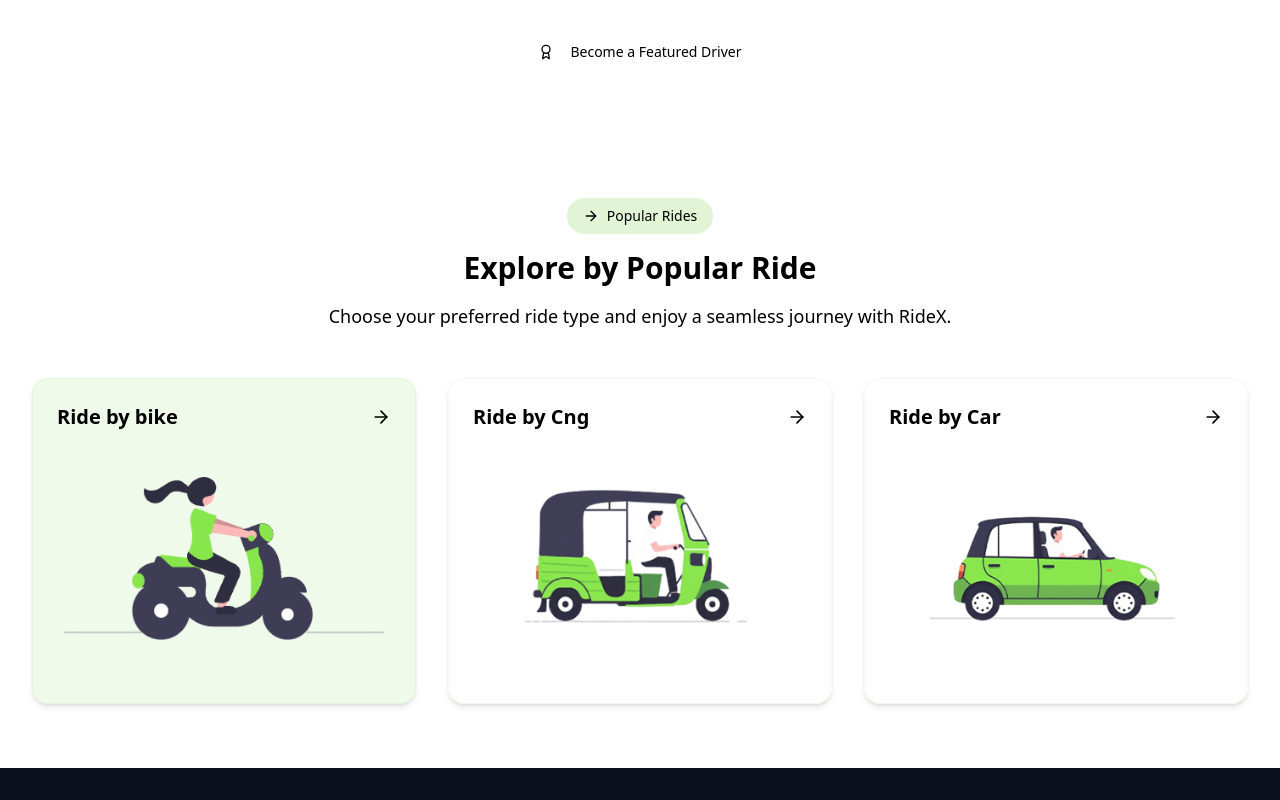
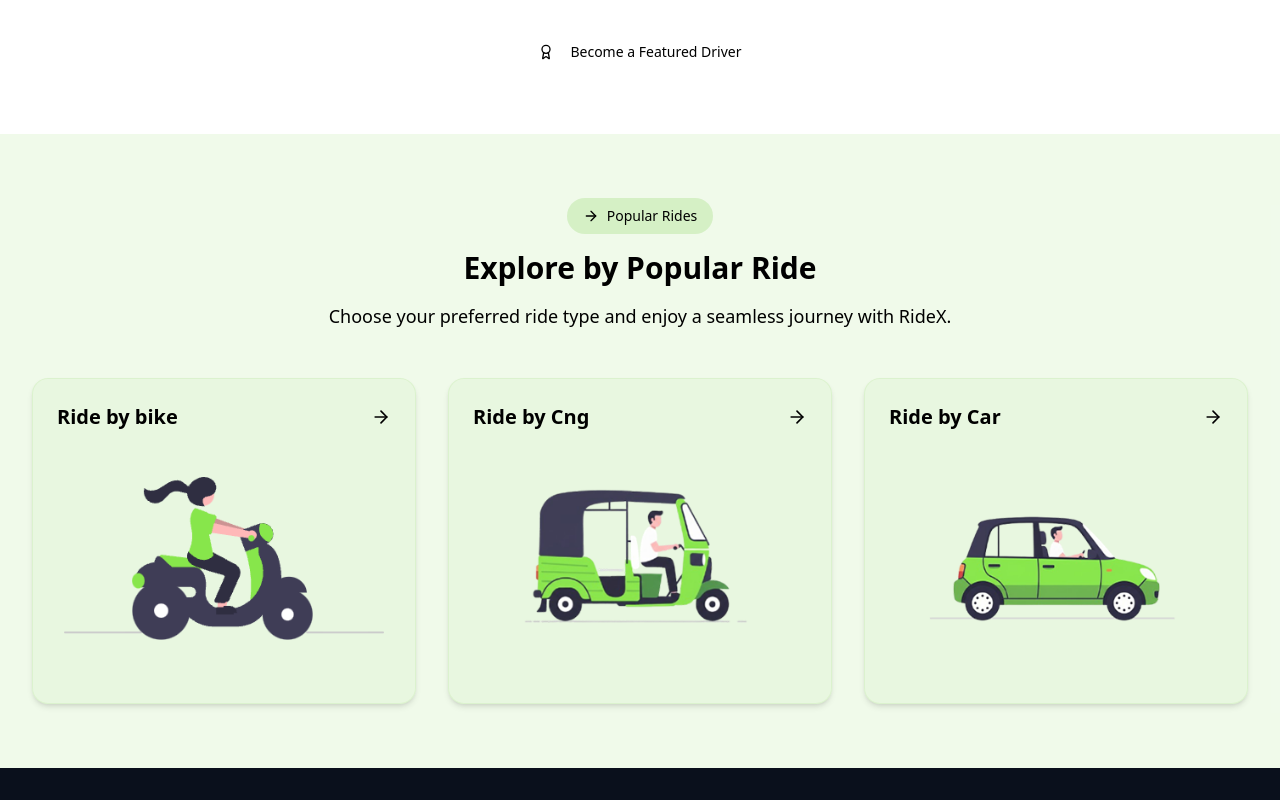
Before and after one commit to rubel6610/RideX-Frontend, a Next.js app: page / in a window 1280 px wide. Shown: the part 1320-2120 px from the top of the page. Built offline with nearby package versions, Linux system fonts and the light colour scheme.

Commit message:
done:popular rides section

```diff
--- a/src/components/Shared/PopularRides.jsx
+++ b/src/components/Shared/PopularRides.jsx
@@ -8,7 +8,7 @@ import { ArrowRight } from 'lucide-react';
 
 const PopularRides = () => {
     return (
-        <section className="py-16 bg-primary/10">
+        <section className="py-16 bg-[#6CC832]/10">
             <div className="max-w-[1440px] mx-auto px-4 sm:px-6 lg:px-8">
                 {/* Section Header */}
                 <div className="text-center space-y-4 mb-12">
@@ -27,7 +27,7 @@ const PopularRides = () => {
                 {/* Rides Grid */}
                 <div className="grid md:grid-cols-2 lg:grid-cols-3 gap-8">
                     <Link href="/rides/bike" className="group">
-                        <div className="card-elevated p-6 space-y-4 hover-lift shadow-md bg-[#6CC832]/10 rounded-2xl flex flex-col items-center transition-all duration-200 group-hover:bg-[#6CC832]/20 cursor-pointer border border-[#6CC832]/10">
+                        <div className="card-elevated p-6 space-y-4 hover-lift shadow-md bg-[#6CC832]/5 rounded-2xl flex flex-col items-center transition-all duration-200 group-hover:bg-[#6CC832]/10 cursor-pointer border border-[#6CC832]/10">
                             <h3 className="font-semibold text-xl text-primary mb-2 flex items-center w-full justify-between">
                                 Ride by bike
                                 <ArrowRight className="h-5 w-5 text-primary" />
@@ -41,7 +41,7 @@ const PopularRides = () => {
                         </div>
                     </Link>
                     <Link href="/rides/cng" className="group">
-                        <div className="card-elevated p-6 space-y-4 hover-lift shadow-md bg-accent-foreground/5 rounded-2xl flex flex-col items-center transition-all duration-200 group-hover:bg-primary/5  cursor-pointer border border-[#6CC832]/10">
+                        <div className="card-elevated p-6 space-y-4 hover-lift shadow-md bg-[#6CC832]/5 rounded-2xl flex flex-col items-center transition-all duration-200 group-hover:bg-[#6CC832]/10  cursor-pointer border border-[#6CC832]/10">
                             <h3 className="font-semibold text-xl text-primary mb-2 flex items-center w-full justify-between">
                                 Ride by Cng
                                 <ArrowRight className="h-5 w-5 text-primary" />
@@ -55,7 +55,7 @@ const PopularRides = () => {
                         </div>
                     </Link>
                     <Link href="/rides/car" className="group">
-                        <div className="card-elevated p-6 space-y-4 hover-lift shadow-md bg-accent-foreground/5 rounded-2xl flex flex-col items-center transition-all duration-200 group-hover:bg-primary/5  cursor-pointer border border-[#6CC832]/10">
+                        <div className="card-elevated p-6 space-y-4 hover-lift shadow-md bg-[#6CC832]/5 rounded-2xl flex flex-col items-center transition-all duration-200 group-hover:bg-[#6CC832]/10  cursor-pointer border border-[#6CC832]/10">
                             <h3 className="font-semibold text-xl text-primary mb-2 flex items-center w-full justify-between">
                                 Ride by Car
                                 <ArrowRight className="h-5 w-5 text-primary" />
```
